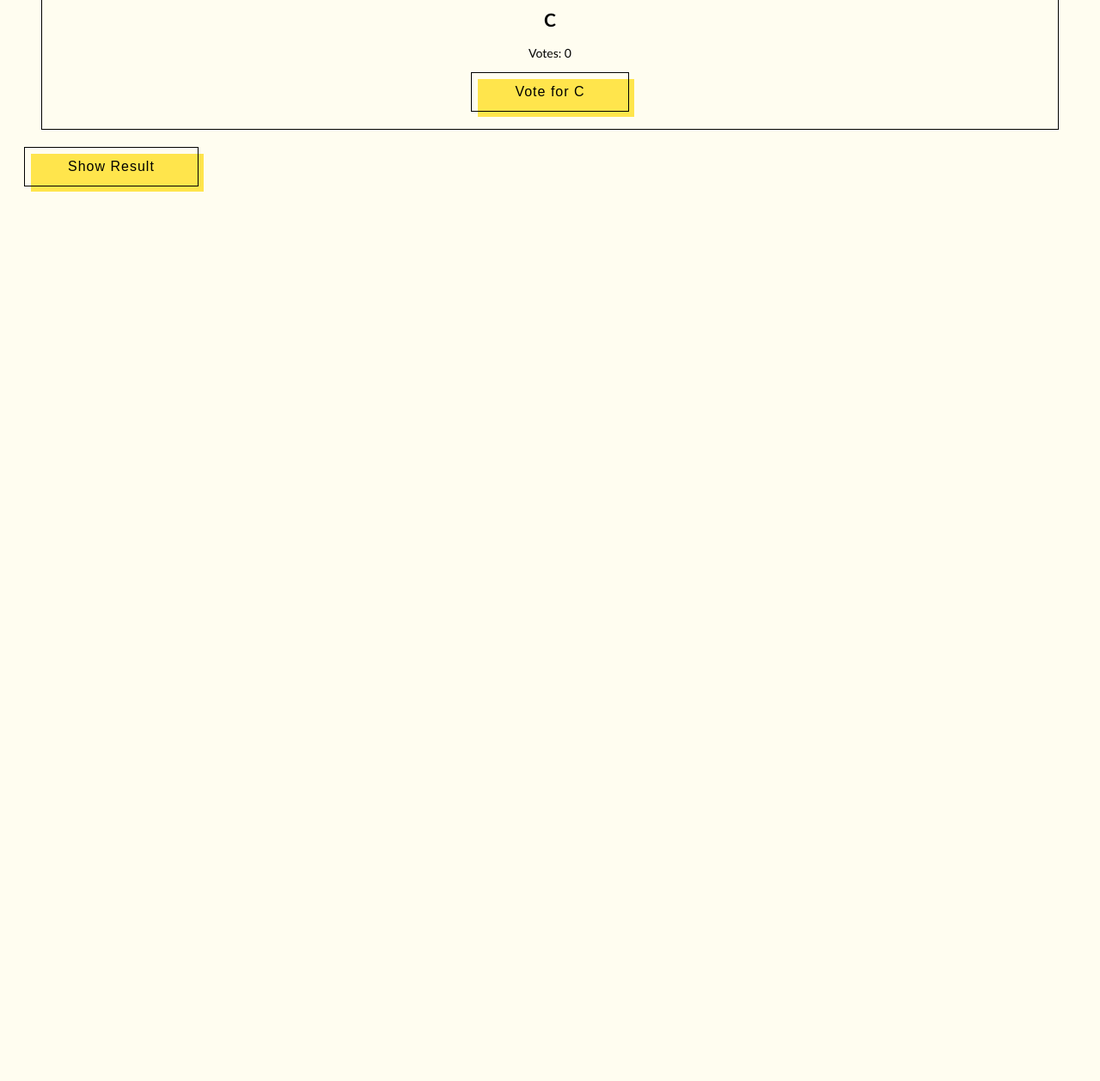
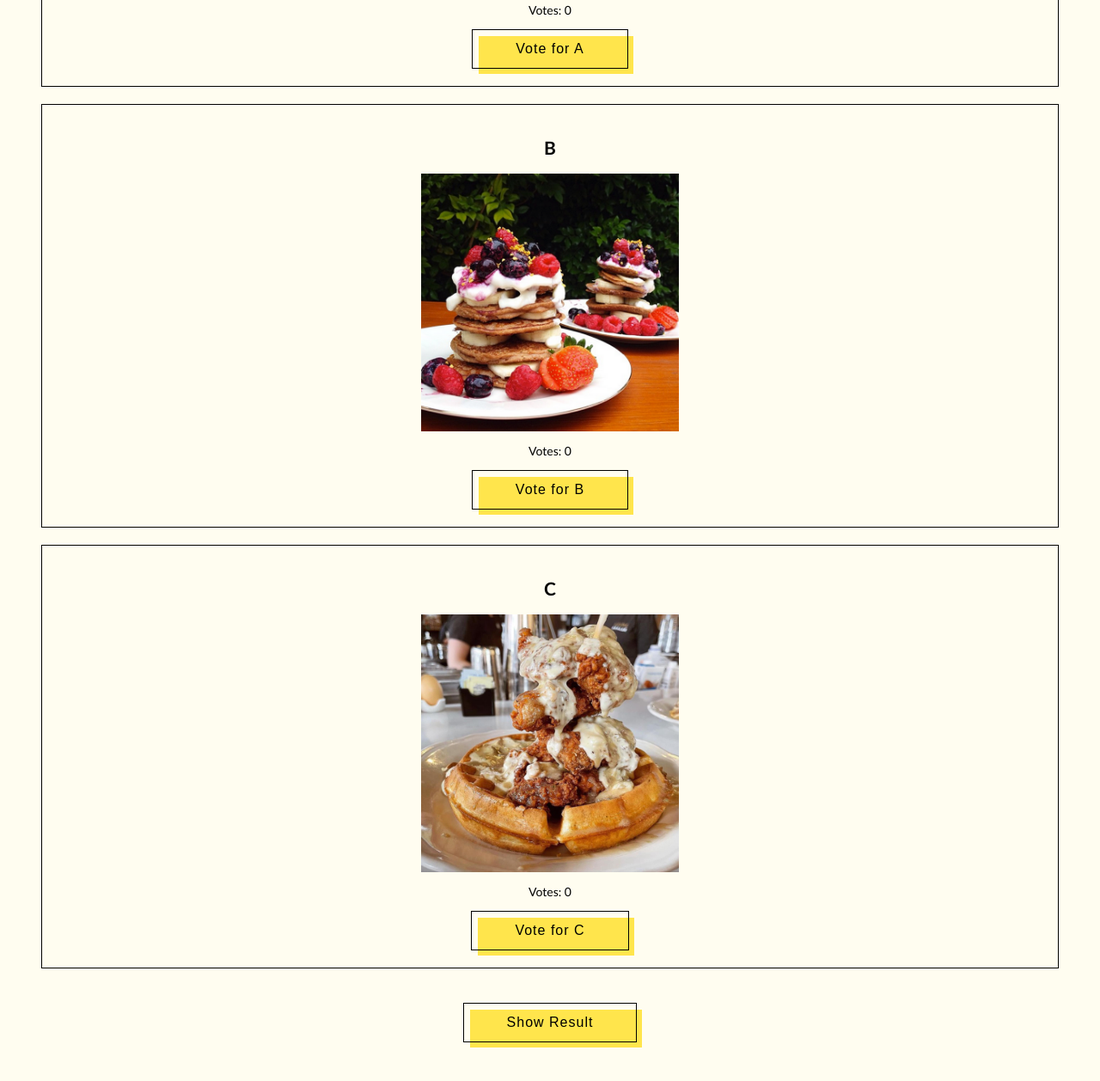
Before and after one commit to apeachcc/Voting-website, a plain HTML site: page index.html in a window 1280 px wide. Shown: the part 474-1732 px from the top of the page at 86% size. Before the commit the page ends 800 px from the top, so only its background shows below. Drawn offline with Linux system fonts and the light colour scheme.

Commit message:
update of css

```diff
--- a/css/style.css
+++ b/css/style.css
@@ -6,10 +6,16 @@ body {
     background: #fffdf0;
     font: 400 14px 'Calibri', 'Arial';
     padding: 20px;
+    text-align: center;
+}
+
+.result-button {
+    padding: 20px;
+    margin: 20px;
 }
 
 .candidate {
-    border: 1px solid black;
+    border: 1px solid rgb(0, 0, 0);
     padding: 20px;
     margin: 20px;
     text-align: center;
@@ -33,6 +39,7 @@ table {
     border-collapse: collapse;
     background: white;
     border-radius: 6px;
+    border-color: black;
     overflow: hidden;
     max-width: 800px;
     width: 100%;
@@ -53,13 +60,12 @@ thead tr {
 
 tbody tr {
     height: 48px;
-    border-bottom: 1px solid #d1d1d1;
+    border-bottom: 1px solid #f0f0f0;
 }
 
 tbody tr:last-child {
     border:0;
 }
-
 
 
 
--- a/index.html
+++ b/index.html
@@ -1,29 +1,35 @@
 <html>
 
 <head>
-    <title>Vote Your Favurite Candidate</title>
+    <title>Vote Your Favurite Breakfast</title>
     <link rel="stylesheet" href="css/style.css">
 
 </head>
 
 <body>
     <div id="vote-page">
+        <h1>Vote Your Favourite Breakfast:</h1>
         <div class="candidate">
             <h2>A</h2>
+            <img src="image/a.jpg" width="300px" height="300px">
             <p>Votes: <span>0</span></p>
             <button class="vote-button" data-candidate="A">Vote for A</button>
         </div>
         <div class="candidate">
             <h2>B</h2>
+            <img src="image/b.png" width="300px" height="300px">
             <p>Votes: <span>0</span></p>
             <button class="vote-button" data-candidate="B">Vote for B</button>
         </div>
         <div class="candidate">
             <h2>C</h2>
+            <img src="image/c.jpeg" width="300px" height="300px">
             <p>Votes: <span>0</span></p>
             <button class="vote-button" data-candidate="C">Vote for C</button>
         </div>
+        <div class="result-button">
         <button id="show-result-button" class="vote-button">Show Result</button>
+    </div>
     </div>
     <div id="result-page" class="hidden">
         <h2 id="winner"></h2>
```
Also changed, not shown: image/a.jpg (added), image/b.png (added), image/c.jpeg (added), 2 other files.
